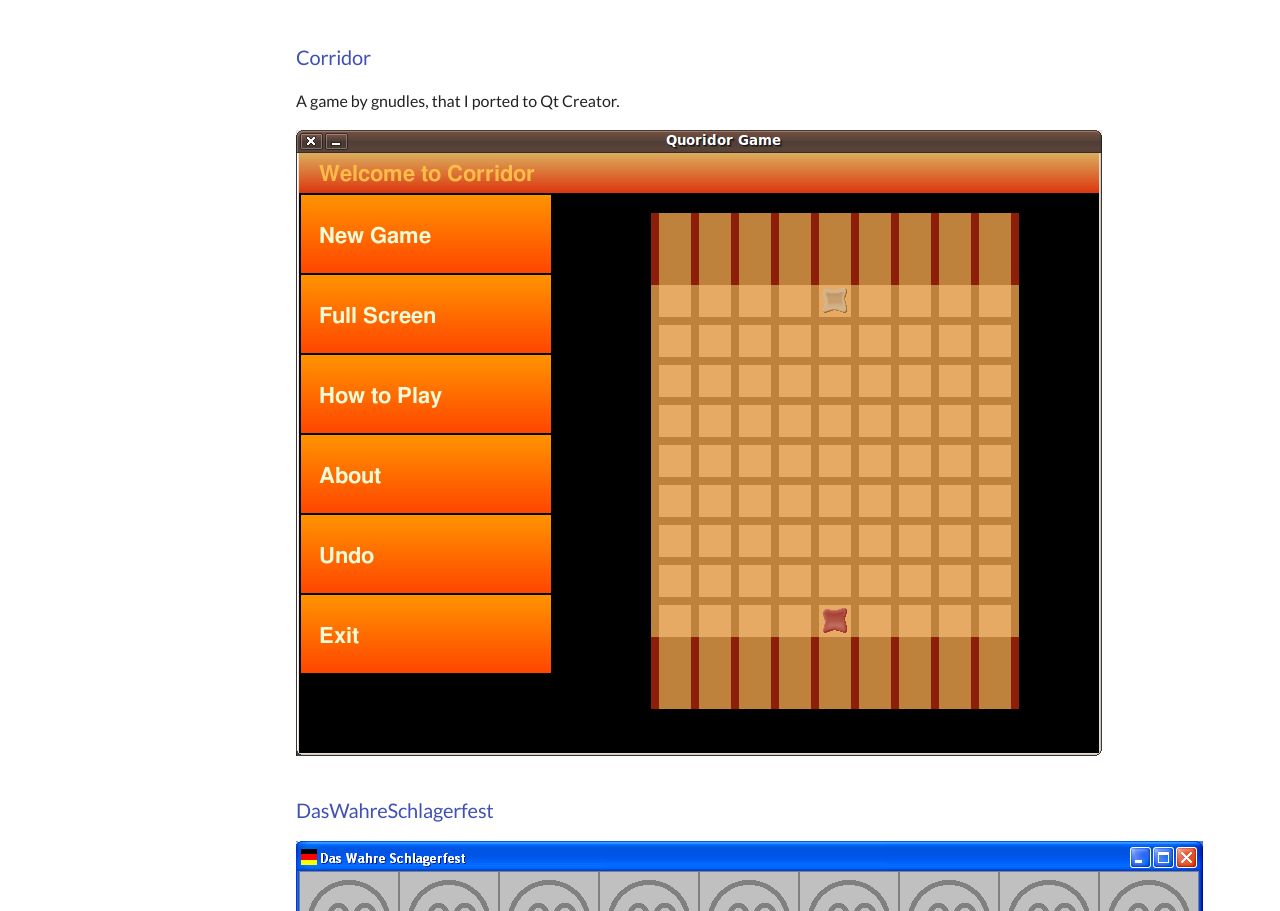
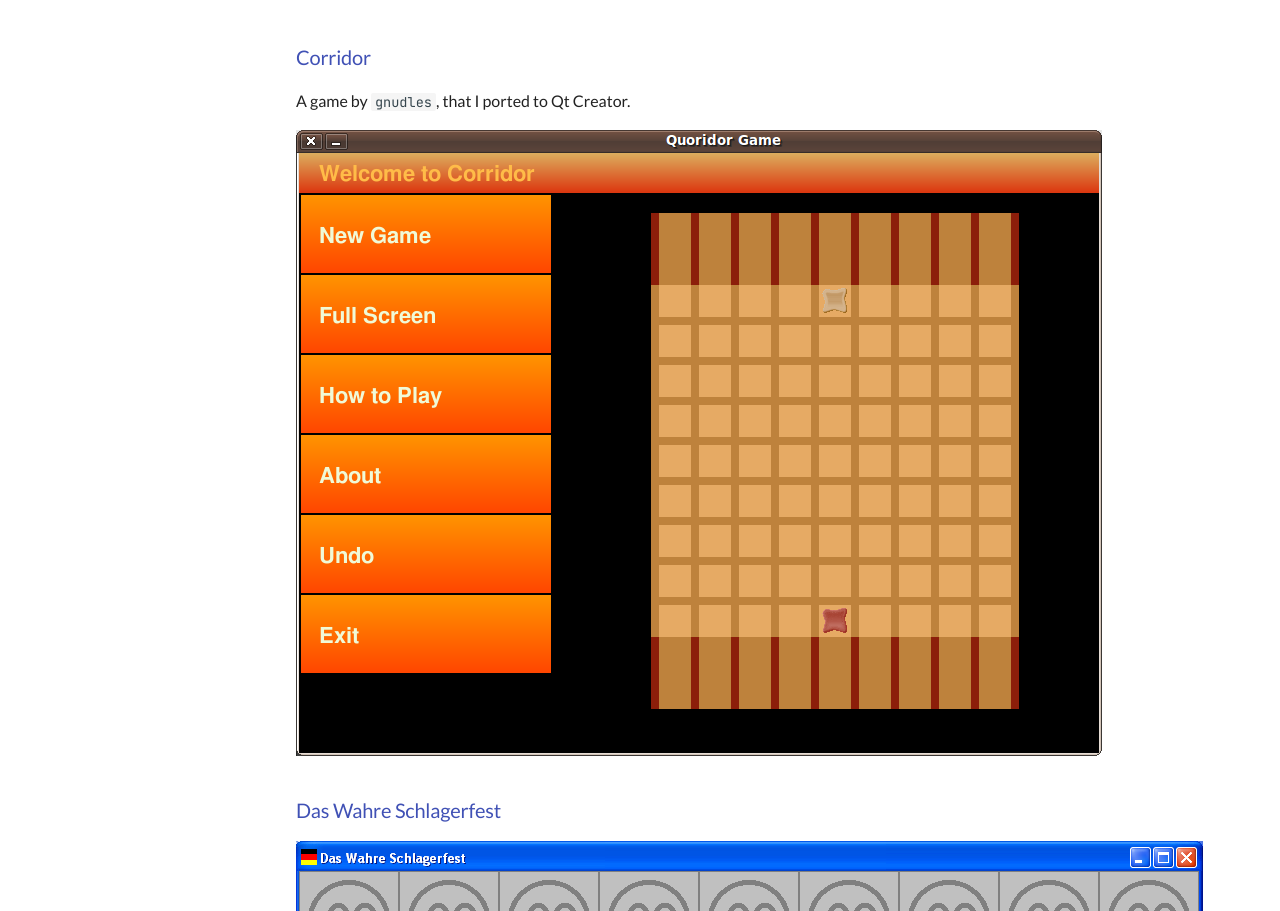
Before and after one commit to richelbilderbeek/games, an MkDocs documentation site: the page built from docs/README.md, in a window 1280 px wide and 1400 px high, scrolled down 9685 px. Shown: the part 169-1080 px from the top of the window. Built offline with MkDocs 1.6.1 and Material for MkDocs 9.7.7, drawn with Linux system fonts in a browser that asks for light colours; comment, search, counter and statistics services are not loaded.

Commit message:
Better website for Das Wahre Schlagerfest

```diff
--- a/docs/README.md
+++ b/docs/README.md
@@ -63,11 +63,11 @@ Ordered alphabetically
 
 ### [Corridor](https://github.com/gnudles/corridor)
 
-A game by gnudles, that I ported to Qt Creator.
+A game by `gnudles`, that I ported to Qt Creator.
 
 ![](pics/GameCorridor.png)
 
-### [DasWahreSchlagerfest](https://github.com/richelbilderbeek/DasWahreSchlagerfest)
+### [Das Wahre Schlagerfest](http://richelbilderbeek.github.io/das_wahre_schlagerfest/)
 
 ![](pics/GameDasWahreSchlagerfest_1_0.png)
 ![](pics/GameDasWahreSchlagerfest_2_2.png)
```
